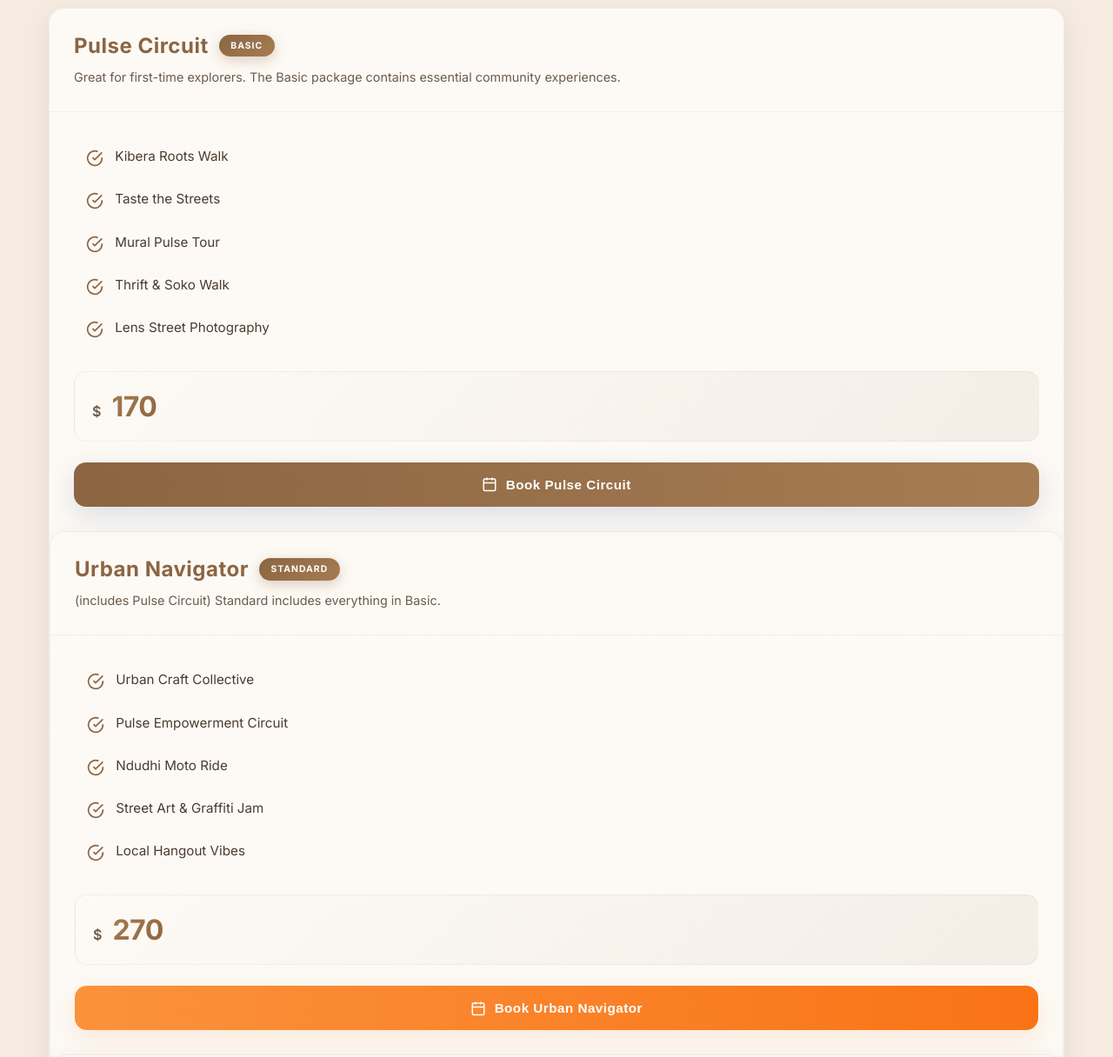
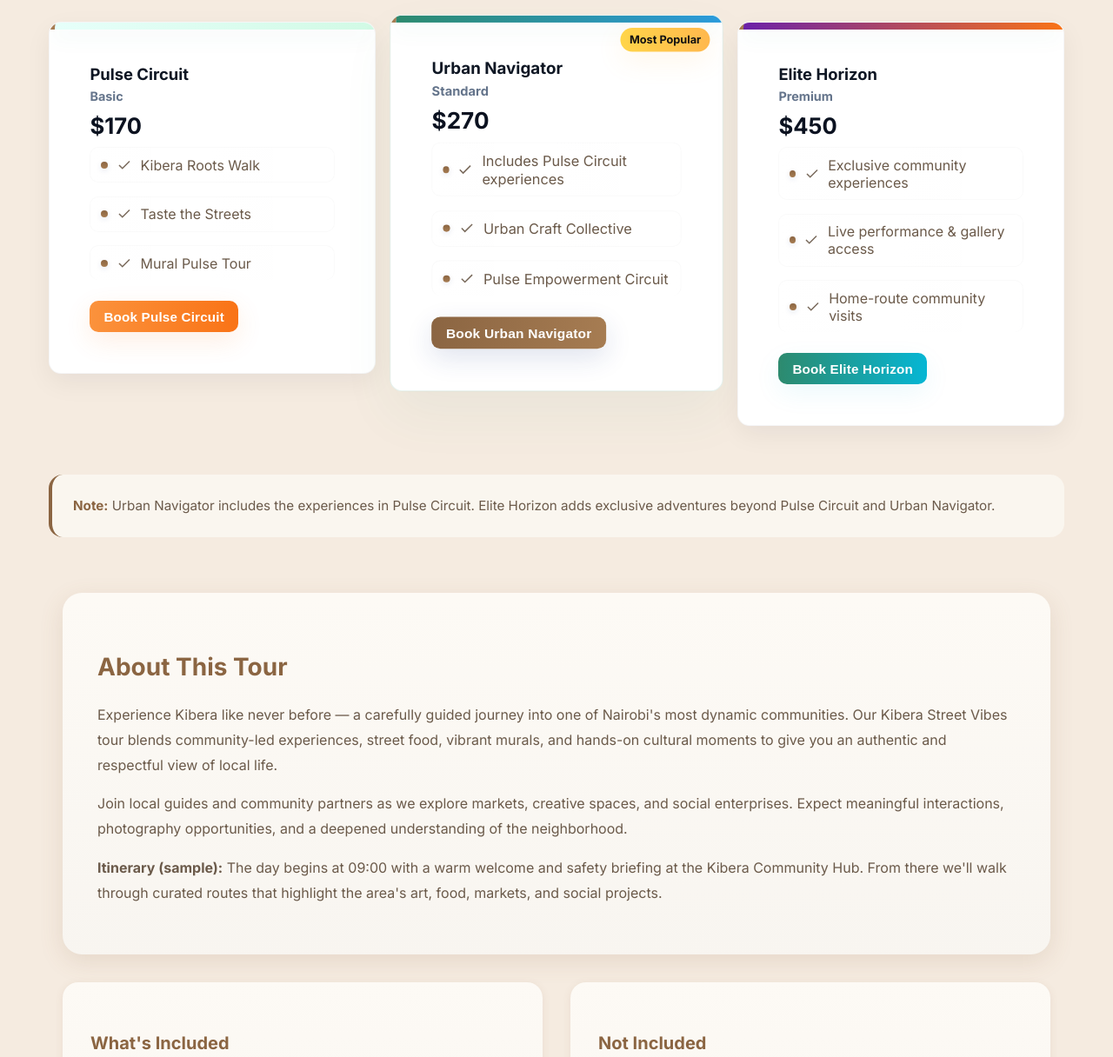
Before and after one commit to carlghtl/Urban-Pulse-Adventures, a website: page kibera.html in a window 1280 px wide. Shown: the part 1740-2956 px from the top of the page at 87% size. Drawn offline with nearby package versions, Linux system fonts and the light colour scheme; no server answers.

Commit message:
Redesign Kibera pricing section into premium card UI

```diff
--- a/kibera.html
+++ b/kibera.html
@@ -16,6 +16,26 @@
   <link rel="stylesheet" href="assets/css/language-toggle.css">
   <link rel="stylesheet" href="assets/css/kibera.css">
   <link rel="stylesheet" href="assets/css/responsive.css">
+  <style>
+  /* Kibera pricing card styles (page-scoped) */
+  #packages .kibera-pricing-grid{display:grid;gap:1.25rem;grid-template-columns:repeat(auto-fit,minmax(220px,1fr));align-items:start;margin:0 auto;padding:1rem 0}
+  .kibera-card{background:#ffffff;border-radius:14px;padding:1.4rem;box-shadow:0 10px 30px rgba(12,20,28,0.06);border:1px solid rgba(15,23,30,0.04);position:relative;overflow:hidden;transition:transform .28s ease,box-shadow .28s ease}
+  .kibera-card:hover{transform:translateY(-8px);box-shadow:0 24px 50px rgba(12,20,28,0.12)}
+  .kibera-card .card-accent{height:8px;border-radius:8px 8px 0 0;margin:-1.4rem -1.4rem 1rem;background:linear-gradient(90deg,#2d8a6e,#2b9bdc);box-shadow:0 8px 24px rgba(45,138,110,0.08)}
+  .kibera-card .tier-name{font-size:1.15rem;font-weight:700;margin:0;color:#0f1724}
+  .kibera-card .tier-sub{display:block;font-size:.9rem;color:#64748b;margin-top:6px}
+  .kibera-card .price{font-size:1.6rem;font-weight:800;color:#0b1220;margin:0.6rem 0}
+  .kibera-card .features{list-style:none;padding:0;margin:0.6rem 0 1rem;color:#334155;display:grid;gap:.45rem}
+  .kibera-card .features li{display:flex;align-items:center;gap:.6rem}
+  .kibera-card .features svg{flex:0 0 18px;opacity:.9}
+  .kibera-card .cta{display:inline-flex;align-items:center;gap:.6rem;padding:.6rem 1rem;border-radius:10px;text-decoration:none}
+  .kibera-card.recommended{transform:translateY(-4px) scale(1.02);border:1px solid rgba(45,138,110,0.12);box-shadow:0 26px 60px rgba(45,138,110,0.06)}
+  .kibera-card .popular-badge{position:absolute;top:14px;right:14px;background:linear-gradient(90deg,#ffd54a,#ffb84d);padding:6px 10px;border-radius:999px;font-weight:800;color:#111;font-size:.78rem;box-shadow:0 10px 30px rgba(255,184,77,0.12)}
+  @media (max-width:700px){
+    #packages .kibera-pricing-grid{grid-template-columns:1fr}
+    .kibera-card{padding:1rem}
+  }
+  </style>
 </head>
 <body class="site-preload">
   <script src="assets/js/components.js"></script>
@@ -47,83 +67,69 @@
         <h2 style="color:#ffffff">Kibera Street Vibes - Packages</h2>
         <p class="muted" style="color:#ffffff">A modern, thoughtful look at Kibera's community, culture and unique experiences. Choose a package that fits you.</p>
       </div>
+      <script>
+      // Kibera package buttons: preselect tier in inline booking form and scroll to booking
+      (function(){
+        document.addEventListener('click', function(e){
+          const btn = e.target.closest && e.target.closest('.kibera-card .cta');
+          if(!btn) return;
+          const tier = btn.getAttribute('data-tier') || btn.closest('.kibera-card')?.getAttribute('data-tier');
+          const select = document.querySelector('#bookingTierKibera');
+          if(select && tier) select.value = tier;
+          const booking = document.getElementById('booking');
+          if(booking){
+            e.preventDefault && e.preventDefault();
+            booking.scrollIntoView({behavior:'smooth', block:'center'});
+          }
+        });
+      })();
+      </script>
     </section>
 
     <section id="packages" class="container packages">
-      <div class="packages-grid">
-        <!-- Pulse Circuit - Basic -->
-        <div class="urban-card">
-          <div class="urban-card-header">
-            <h3>Pulse Circuit <span class="badge">Basic</span></h3>
-            <p>Great for first-time explorers. The Basic package contains essential community experiences.</p>
+      <div class="kibera-pricing-grid" aria-label="Kibera pricing options">
+        <article class="kibera-card" data-tier="pulse_circuit" aria-labelledby="tier-pulse">
+          <div class="card-accent" style="background:linear-gradient(90deg,#e6fffa,#d1fae5)"></div>
+          <div class="card-body">
+            <h4 id="tier-pulse" class="tier-name">Pulse Circuit <span class="tier-sub">Basic</span></h4>
+            <p class="price"><span class="currency">$</span>170</p>
+            <ul class="features">
+              <li><svg width="16" height="16" viewBox="0 0 24 24" fill="none" stroke="currentColor" stroke-width="2"><path d="M20 6L9 17l-5-5"/></svg>Kibera Roots Walk</li>
+              <li><svg width="16" height="16" viewBox="0 0 24 24" fill="none" stroke="currentColor" stroke-width="2"><path d="M20 6L9 17l-5-5"/></svg>Taste the Streets</li>
+              <li><svg width="16" height="16" viewBox="0 0 24 24" fill="none" stroke="currentColor" stroke-width="2"><path d="M20 6L9 17l-5-5"/></svg>Mural Pulse Tour</li>
+            </ul>
+            <button type="button" class="btn btn-secondary cta" data-tier="pulse_circuit">Book Pulse Circuit</button>
           </div>
-          <div class="urban-card-body">
-            <ul class="experience-list">
-              <li><svg width="18" height="18" viewBox="0 0 24 24" fill="none" stroke="currentColor" stroke-width="2"><path d="M22 11.08V12a10 10 0 1 1-5.93-9.14"/><polyline points="22 4 12 14.01 9 11.01"/></svg>Kibera Roots Walk</li>
-              <li><svg width="18" height="18" viewBox="0 0 24 24" fill="none" stroke="currentColor" stroke-width="2"><path d="M22 11.08V12a10 10 0 1 1-5.93-9.14"/><polyline points="22 4 12 14.01 9 11.01"/></svg>Taste the Streets</li>
-              <li><svg width="18" height="18" viewBox="0 0 24 24" fill="none" stroke="currentColor" stroke-width="2"><path d="M22 11.08V12a10 10 0 1 1-5.93-9.14"/><polyline points="22 4 12 14.01 9 11.01"/></svg>Mural Pulse Tour</li>
-              <li><svg width="18" height="18" viewBox="0 0 24 24" fill="none" stroke="currentColor" stroke-width="2"><path d="M22 11.08V12a10 10 0 1 1-5.93-9.14"/><polyline points="22 4 12 14.01 9 11.01"/></svg>Thrift &amp; Soko Walk</li>
-              <li><svg width="18" height="18" viewBox="0 0 24 24" fill="none" stroke="currentColor" stroke-width="2"><path d="M22 11.08V12a10 10 0 1 1-5.93-9.14"/><polyline points="22 4 12 14.01 9 11.01"/></svg>Lens Street Photography</li>
+        </article>
+
+        <article class="kibera-card recommended" data-tier="urban_navigator" aria-labelledby="tier-urban">
+          <div class="card-accent" style="background:linear-gradient(90deg,#2d8a6e,#2b9bdc)"></div>
+          <div class="popular-badge">Most Popular</div>
+          <div class="card-body">
+            <h4 id="tier-urban" class="tier-name">Urban Navigator <span class="tier-sub">Standard</span></h4>
+            <p class="price"><span class="currency">$</span>270</p>
+            <ul class="features">
+              <li><svg width="16" height="16" viewBox="0 0 24 24" fill="none" stroke="currentColor" stroke-width="2"><path d="M20 6L9 17l-5-5"/></svg>Includes Pulse Circuit experiences</li>
+              <li><svg width="16" height="16" viewBox="0 0 24 24" fill="none" stroke="currentColor" stroke-width="2"><path d="M20 6L9 17l-5-5"/></svg>Urban Craft Collective</li>
+              <li><svg width="16" height="16" viewBox="0 0 24 24" fill="none" stroke="currentColor" stroke-width="2"><path d="M20 6L9 17l-5-5"/></svg>Pulse Empowerment Circuit</li>
             </ul>
-            <div class="price-tag">
-              <span class="currency">$</span>
-              <span class="amount">170</span>
-            </div>
-            <button class="btn btn-primary">
-              <svg viewBox="0 0 24 24" fill="none" stroke="currentColor" stroke-width="2"><rect x="3" y="4" width="18" height="18" rx="2" ry="2"/><line x1="16" y1="2" x2="16" y2="6"/><line x1="8" y1="2" x2="8" y2="6"/><line x1="3" y1="10" x2="21" y2="10"/></svg>
-              Book Pulse Circuit
-            </button>
+            <button type="button" class="btn btn-primary cta" data-tier="urban_navigator">Book Urban Navigator</button>
           </div>
+        </article>
 
-        <!-- Urban Navigator - Standard -->
-        <div class="urban-card">
-          <div class="urban-card-header">
-            <h3>Urban Navigator <span class="badge">Standard</span></h3>
-            <p>(includes Pulse Circuit) Standard includes everything in Basic.</p>
+        <article class="kibera-card" data-tier="elite_horizon" aria-labelledby="tier-elite">
+          <div class="card-accent" style="background:linear-gradient(90deg,#6b21a8,#f97316)"></div>
+          <div class="card-body">
+            <h4 id="tier-elite" class="tier-name">Elite Horizon <span class="tier-sub">Premium</span></h4>
+            <p class="price"><span class="currency">$</span>450</p>
+            <ul class="features">
+              <li><svg width="16" height="16" viewBox="0 0 24 24" fill="none" stroke="currentColor" stroke-width="2"><path d="M20 6L9 17l-5-5"/></svg>Exclusive community experiences</li>
+              <li><svg width="16" height="16" viewBox="0 0 24 24" fill="none" stroke="currentColor" stroke-width="2"><path d="M20 6L9 17l-5-5"/></svg>Live performance &amp; gallery access</li>
+              <li><svg width="16" height="16" viewBox="0 0 24 24" fill="none" stroke="currentColor" stroke-width="2"><path d="M20 6L9 17l-5-5"/></svg>Home-route community visits</li>
+            </ul>
+            <button type="button" class="btn btn-accent cta" data-tier="elite_horizon">Book Elite Horizon</button>
           </div>
-          <div class="urban-card-body">
-            <ul class="experience-list">
-              <li><svg width="18" height="18" viewBox="0 0 24 24" fill="none" stroke="currentColor" stroke-width="2"><path d="M22 11.08V12a10 10 0 1 1-5.93-9.14"/><polyline points="22 4 12 14.01 9 11.01"/></svg>Urban Craft Collective</li>
-              <li><svg width="18" height="18" viewBox="0 0 24 24" fill="none" stroke="currentColor" stroke-width="2"><path d="M22 11.08V12a10 10 0 1 1-5.93-9.14"/><polyline points="22 4 12 14.01 9 11.01"/></svg>Pulse Empowerment Circuit</li>
-              <li><svg width="18" height="18" viewBox="0 0 24 24" fill="none" stroke="currentColor" stroke-width="2"><path d="M22 11.08V12a10 10 0 1 1-5.93-9.14"/><polyline points="22 4 12 14.01 9 11.01"/></svg>Ndudhi Moto Ride</li>
-              <li><svg width="18" height="18" viewBox="0 0 24 24" fill="none" stroke="currentColor" stroke-width="2"><path d="M22 11.08V12a10 10 0 1 1-5.93-9.14"/><polyline points="22 4 12 14.01 9 11.01"/></svg>Street Art &amp; Graffiti Jam</li>
-              <li><svg width="18" height="18" viewBox="0 0 24 24" fill="none" stroke="currentColor" stroke-width="2"><path d="M22 11.08V12a10 10 0 1 1-5.93-9.14"/><polyline points="22 4 12 14.01 9 11.01"/></svg>Local Hangout Vibes</li>
-            </ul>
-            <div class="price-tag">
-              <span class="currency">$</span>
-              <span class="amount">270</span>
-            </div>
-            <button class="btn btn-secondary">
-              <svg viewBox="0 0 24 24" fill="none" stroke="currentColor" stroke-width="2"><rect x="3" y="4" width="18" height="18" rx="2" ry="2"/><line x1="16" y1="2" x2="16" y2="6"/><line x1="8" y1="2" x2="8" y2="6"/><line x1="3" y1="10" x2="21" y2="10"/></svg>
-              Book Urban Navigator
-            </button>
-          </div>
-
-        <!-- Elite Horizon - Premium -->
-        <div class="urban-card">
-          <div class="urban-card-header">
-            <h3>Elite Horizon <span class="badge">Premium</span></h3>
-            <p>(exclusive experiences) Premium features are exclusive and not included in other packages.</p>
-          </div>
-          <div class="urban-card-body">
-            <ul class="experience-list">
-              <li><svg width="18" height="18" viewBox="0 0 24 24" fill="none" stroke="currentColor" stroke-width="2"><path d="M22 11.08V12a10 10 0 1 1-5.93-9.14"/><polyline points="22 4 12 14.01 9 11.01"/></svg>Live Performance Showcase</li>
-              <li><svg width="18" height="18" viewBox="0 0 24 24" fill="none" stroke="currentColor" stroke-width="2"><path d="M22 11.08V12a10 10 0 1 1-5.93-9.14"/><polyline points="22 4 12 14.01 9 11.01"/></svg>Mtaa Sports Connect</li>
-              <li><svg width="18" height="18" viewBox="0 0 24 24" fill="none" stroke="currentColor" stroke-width="2"><path d="M22 11.08V12a10 10 0 1 1-5.93-9.14"/><polyline points="22 4 12 14.01 9 11.01"/></svg>Home-Route Community Visits</li>
-              <li><svg width="18" height="18" viewBox="0 0 24 24" fill="none" stroke="currentColor" stroke-width="2"><path d="M22 11.08V12a10 10 0 1 1-5.93-9.14"/><polyline points="22 4 12 14.01 9 11.01"/></svg>Nganya Experience</li>
-              <li><svg width="18" height="18" viewBox="0 0 24 24" fill="none" stroke="currentColor" stroke-width="2"><path d="M22 11.08V12a10 10 0 1 1-5.93-9.14"/><polyline points="22 4 12 14.01 9 11.01"/></svg>Creative Gallery Access</li>
-              <li><svg width="18" height="18" viewBox="0 0 24 24" fill="none" stroke="currentColor" stroke-width="2"><path d="M22 11.08V12a10 10 0 1 1-5.93-9.14"/><polyline points="22 4 12 14.01 9 11.01"/></svg>Urban Agri-Tour</li>
-              <li><svg width="18" height="18" viewBox="0 0 24 24" fill="none" stroke="currentColor" stroke-width="2"><path d="M22 11.08V12a10 10 0 1 1-5.93-9.14"/><polyline points="22 4 12 14.01 9 11.01"/></svg>Pulse Outreach Program</li>
-            </ul>
-            <div class="price-tag">
-              <span class="currency">$</span>
-              <span class="amount">450</span>
-            </div>
-            <button class="btn btn-accent">
-              <svg viewBox="0 0 24 24" fill="none" stroke="currentColor" stroke-width="2"><rect x="3" y="4" width="18" height="18" rx="2" ry="2"/><line x1="16" y1="2" x2="16" y2="6"/><line x1="8" y1="2" x2="8" y2="6"/><line x1="3" y1="10" x2="21" y2="10"/></svg>
-              Book Elite Horizon
-            </button>
-          </div>
+        </article>
       </div>
 
       <div class="note-box">
```
